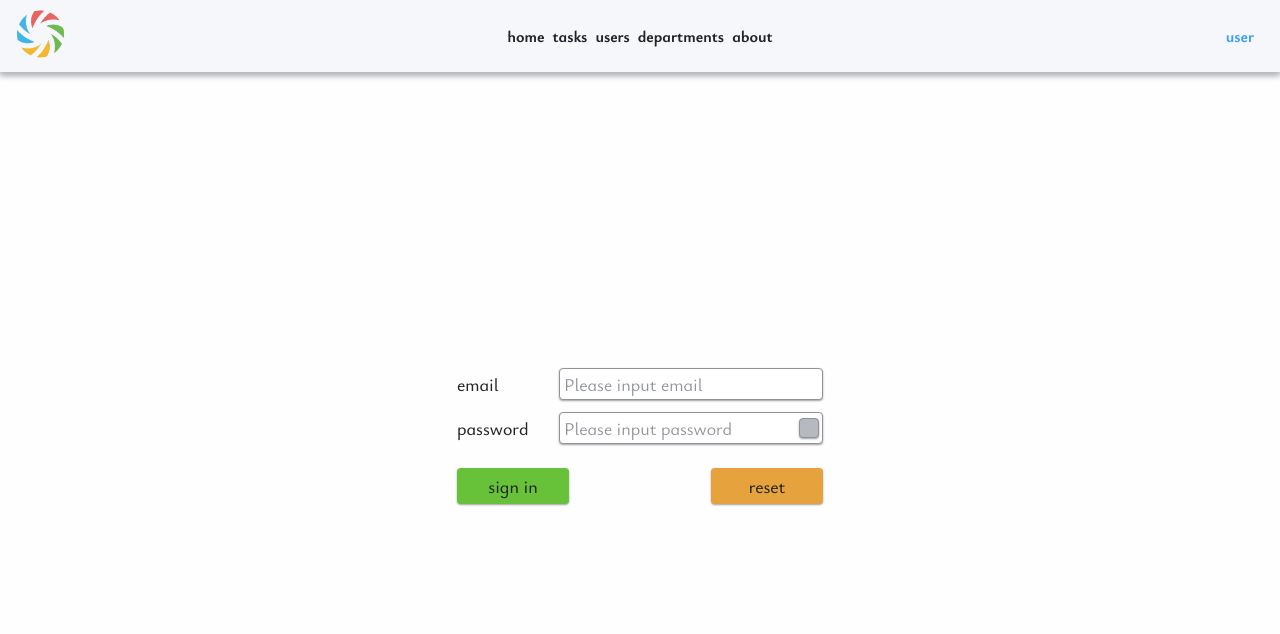
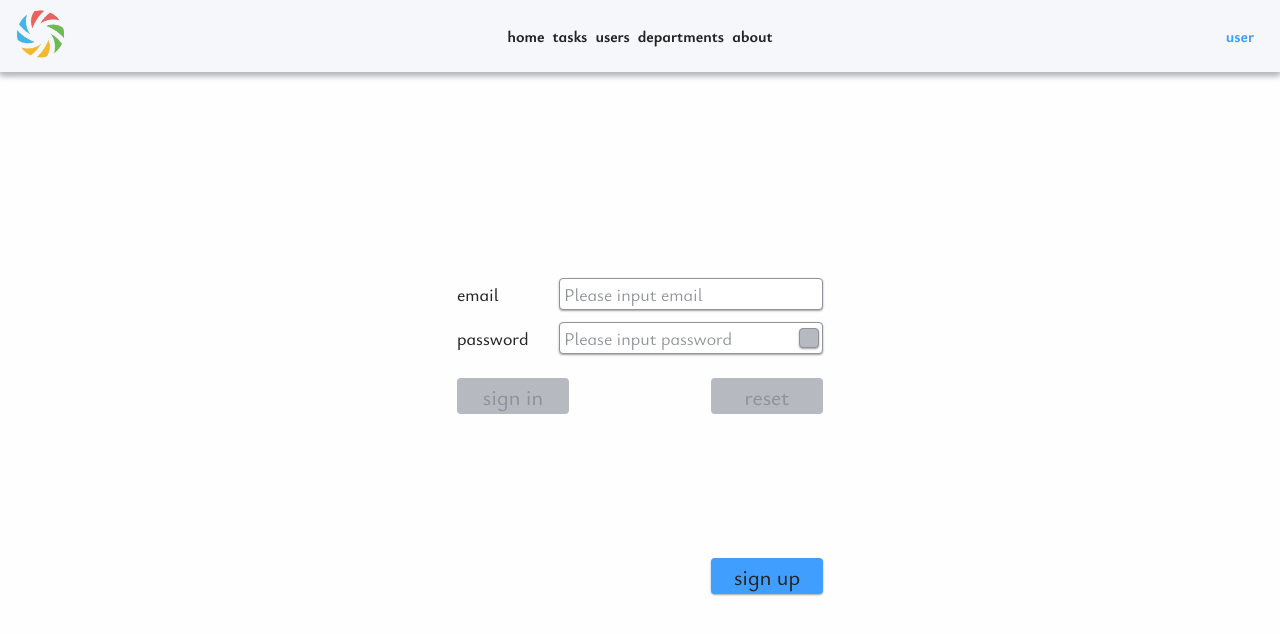
Before and after one commit to NovikovM18/3t_web, a Vue app: page /login/signin in a window 1280 px wide. Shown: the top 634 px of the page. Built offline with nearby package versions, Linux system fonts and the light colour scheme.

Commit message:
added styles for buttons

```diff
--- a/src/styles/index.scss
+++ b/src/styles/index.scss
@@ -170,8 +170,9 @@ a {
   border-radius: 4px;
   font-family: 'Ysabeau';
   font-weight: 500;
-  font-size: 18px;
+  font-size: 22px;
   color: $gray_dark;
+  // -webkit-text-stroke: 0.1px #fff;
   cursor: pointer;
   box-shadow: rgba(0, 0, 0, 0.16) 0px 1px 2px, rgba(0, 0, 0, 0.23) 0px 1px 2px;
   transition: all .2s cubic-bezier(0.645, 0.045, 0.355, 1);
@@ -193,4 +194,12 @@ a {
   &_warn {
     background: $yellow;
   }
+
+  &:disabled,
+  &[disabled]{
+    background-color: $gray_light;
+    color: $gray;
+    font-weight: 500;
+    box-shadow: none;
+  }
 }
--- a/src/views/auth/SignIn.vue
+++ b/src/views/auth/SignIn.vue
@@ -49,6 +49,16 @@
         </button>
       </div>
     </form>
+
+    <div class="actions">
+      <button
+        type="button"
+        class="button button_primary"
+        @click="() => {$router.push('/login/signup')}"
+      >
+        sign up
+      </button>
+    </div>
 
   </div>
 </template>
@@ -107,8 +117,6 @@ export default {
         if (res.data.session && res.data.user) {
           this.$store.dispatch('setUser', res.data);
           this.getCurrentUser(res.data.user.id);
-
-          // this.reset();
         };
       })
     },
@@ -143,6 +151,13 @@ export default {
     flex-direction: column;
     align-items: center;
     justify-content: center;
+
+    .actions {
+      width: 100%;
+      display: flex;
+      justify-content: flex-end;
+      margin-top: 144px;
+    }
   }
 
 </style>
--- a/src/views/auth/SignUp.vue
+++ b/src/views/auth/SignUp.vue
@@ -1,7 +1,7 @@
 <template>
-  <!-- <div id="signup">
+  <div id="signup">
 
-    <form v-if="!isDone" @keyup.enter="signUp">
+    <!-- <form v-if="!isDone" @keyup.enter="signUp">
       <el-input
         v-model="form.email"
         type="email"
@@ -48,18 +48,17 @@
 
     <div v-if="isDone" class="done">
       <h1>Please, check you email</h1>
-    </div>
+    </div> -->
 
-    <el-button
-      v-if="!isDone"
-      plain
-      type="primary"
+    <button
+      type="button"
+      class="button button_primary"
       @click="() => {$router.push('/login/signin')}"
     >
       sign in
-    </el-button>
+    </button>
 
-  </div> -->
+  </div>
 </template>
 
 <script>
```
